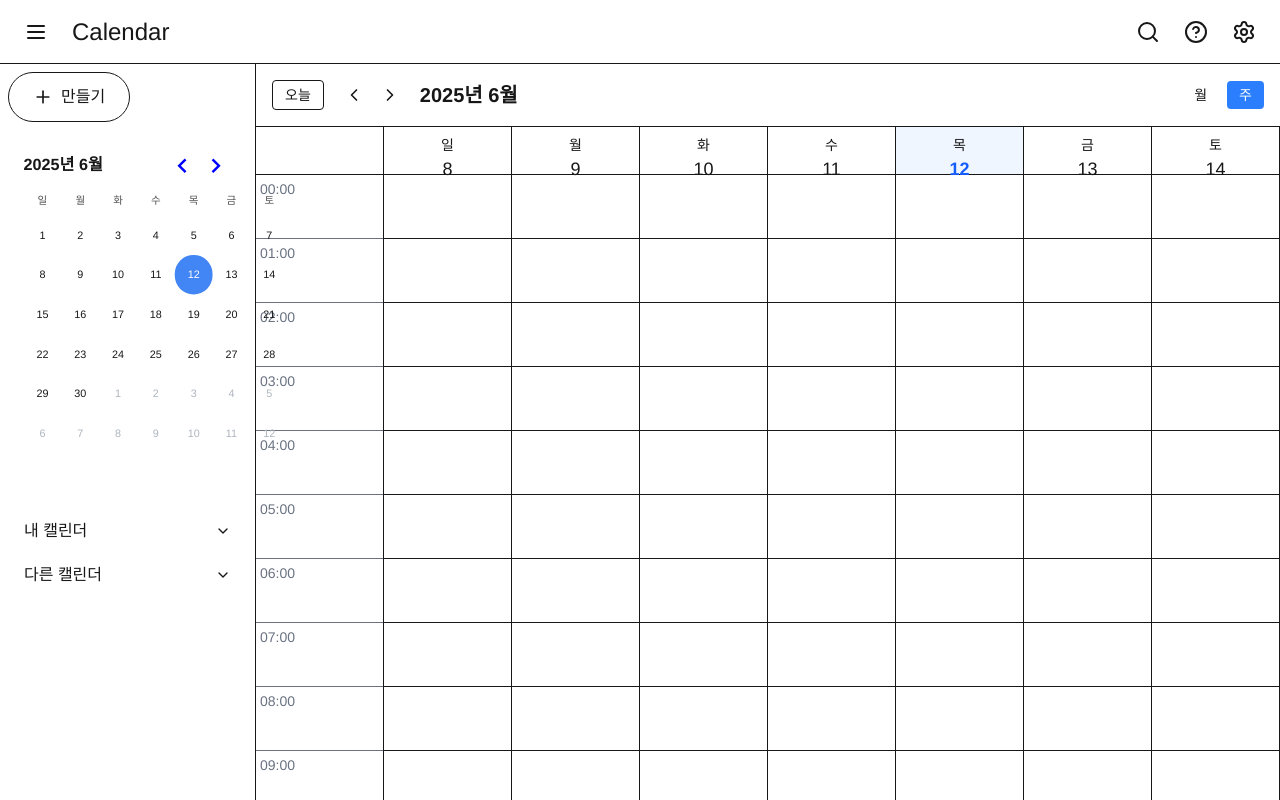
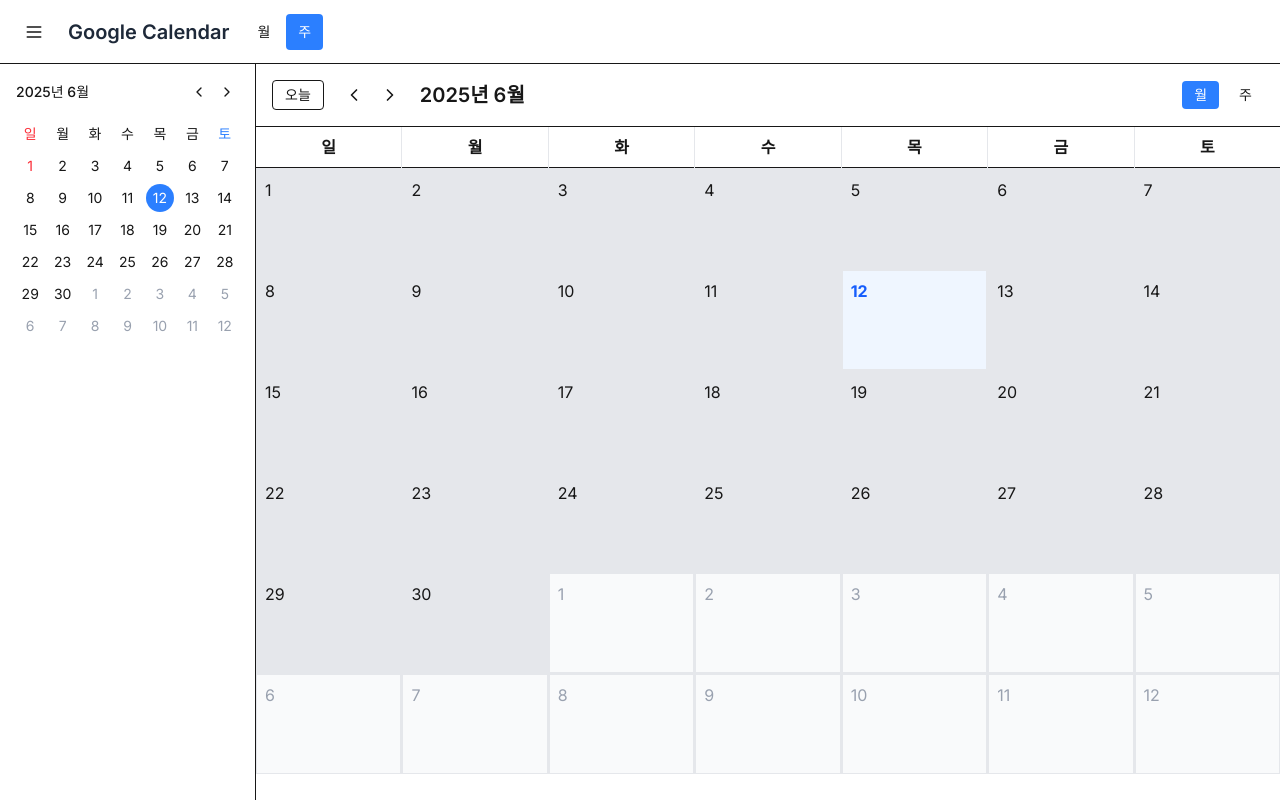
Before and after one commit to wayandway/google-calendar, a Next.js app: page /week in a window 1280 px wide. Built offline with nearby package versions, Linux system fonts and the light colour scheme.

Commit message:
style: 코드 스타일 및 import 문 정리

```diff
--- a/src/app/layout.tsx
+++ b/src/app/layout.tsx
@@ -1,14 +1,16 @@
 import React from 'react';
 
 import type { Metadata } from 'next';
+import { Inter } from 'next/font/google';
 
 import RootLayout from '@/components/layout/RootLayout';
 import './globals.css';
 
+const inter = Inter({ subsets: ['latin'] });
+
 export const metadata: Metadata = {
   title: 'Google Calendar',
-  description:
-    'Google Calendar를 사용해 회의를 공유하고 약속 일정을 잡아보세요. 비즈니스와 개인 생활에서 중요한 일을 관리할 수 있습니다.',
+  description: 'Google Calendar를 사용해 회의를 공유하고 약속 일정을 잡아보세요.',
   icons: {
     icon: '/favicon.ico',
   },
@@ -17,7 +19,7 @@ export const metadata: Metadata = {
 export default function Layout({ children }: { children: React.ReactNode }) {
   return (
     <html lang="ko" suppressHydrationWarning>
-      <body>
+      <body className={inter.className} suppressHydrationWarning>
         <RootLayout>{children}</RootLayout>
       </body>
     </html>
--- a/src/components/layout/Header.tsx
+++ b/src/components/layout/Header.tsx
@@ -1,36 +1,41 @@
 'use client';
 
-import { Menu, Search, Settings, HelpCircle } from 'lucide-react';
+import { Menu } from 'lucide-react';
+import Link from 'next/link';
+import { usePathname } from 'next/navigation';
 
-interface HeaderProps {
-  onMenuClick: () => void;
-}
+export default function Header() {
+  const pathname = usePathname();
 
-export default function Header({ onMenuClick }: HeaderProps) {
   return (
-    <header className="h-16 border-b border-neutral-gray-200 flex items-center px-4">
-      <div className="flex items-center gap-4">
-        <button
-          onClick={onMenuClick}
-          className="p-2 hover:bg-neutral-gray-100 rounded-full"
-          aria-label="메뉴 토글"
-        >
-          <Menu className="w-6 h-6 text-neutral-gray-500" />
+    <header className="h-16 border-b bg-white">
+      <div className="flex items-center h-full px-4">
+        <button type="button" className="p-2 hover:bg-gray-100 rounded-full" aria-label="메뉴">
+          <Menu className="w-5 h-5" />
         </button>
-        <h1 className="text-2xl font-medium text-brand-primary">Calendar</h1>
-      </div>
-
-      <div className="flex-1 max-w-2xl mx-4" />
-      <div className="flex items-center gap-2 ml-auto">
-        <button className="p-2 hover:bg-neutral-gray-100 rounded-full" aria-label="검색">
-          <Search className="w-6 h-6 text-neutral-gray-500" />
-        </button>
-        <button className="p-2 hover:bg-neutral-gray-100 rounded-full" aria-label="도움말">
-          <HelpCircle className="w-6 h-6 text-neutral-gray-500" />
-        </button>
-        <button className="p-2 hover:bg-neutral-gray-100 rounded-full" aria-label="설정">
-          <Settings className="w-6 h-6 text-neutral-gray-500" />
-        </button>
+        <div className="flex items-center ml-4 space-x-4">
+          <Link href="/" className="text-xl font-semibold text-gray-800 hover:text-gray-600">
+            Google Calendar
+          </Link>
+          <nav className="flex space-x-1">
+            <Link
+              href="/month"
+              className={`px-3 py-2 text-sm rounded ${
+                pathname === '/month' ? 'bg-blue-500 text-white' : 'hover:bg-gray-100'
+              }`}
+            >
+              월
+            </Link>
+            <Link
+              href="/week"
+              className={`px-3 py-2 text-sm rounded ${
+                pathname === '/week' ? 'bg-blue-500 text-white' : 'hover:bg-gray-100'
+              }`}
+            >
+              주
+            </Link>
+          </nav>
+        </div>
       </div>
     </header>
   );
--- a/src/components/layout/RootLayout.tsx
+++ b/src/components/layout/RootLayout.tsx
@@ -1,23 +1,25 @@
 'use client';
 
-import { useState } from 'react';
-import Header from './Header';
-import Sidebar from './Sidebar';
+import React from 'react';
 
-interface RootLayoutProps {
-  children: React.ReactNode;
-}
+import { Provider } from 'react-redux';
 
-export default function RootLayout({ children }: RootLayoutProps) {
-  const [isSidebarOpen, setIsSidebarOpen] = useState(true);
+import Header from '@/components/layout/Header';
+import { MiniCalendar } from '@/components/mini-calendar';
+import { store } from '@/store';
 
+export default function RootLayout({ children }: { children: React.ReactNode }) {
   return (
-    <div className="h-screen flex flex-col">
-      <Header onMenuClick={() => setIsSidebarOpen(!isSidebarOpen)} />
-      <div className="flex-1 flex overflow-hidden">
-        <Sidebar isOpen={isSidebarOpen} />
-        <main className="flex-1 overflow-auto bg-neutral-gray-100">{children}</main>
+    <Provider store={store}>
+      <div className="flex flex-col h-screen">
+        <Header />
+        <div className="flex flex-1 overflow-hidden">
+          <aside className="w-64 p-4 border-r bg-white">
+            <MiniCalendar />
+          </aside>
+          <main className="flex-1">{children}</main>
+        </div>
       </div>
-    </div>
+    </Provider>
   );
 }
--- a/src/components/layout/Sidebar.tsx
+++ /dev/null
@@ -1,51 +0,0 @@
-'use client';
-
-import { useState } from 'react';
-
-import { Plus, ChevronDown } from 'lucide-react';
-
-import { MiniCalendar } from '../mini-calendar';
-
-interface SidebarProps {
-  isOpen: boolean;
-}
-
-export default function Sidebar({ isOpen }: SidebarProps) {
-  const [selectedDate, setSelectedDate] = useState(new Date());
-
-  return (
-    <aside
-      className={`w-64 border-r border-neutral-gray-200 flex flex-col transition-all duration-300 ${
-        isOpen ? 'translate-x-0' : '-translate-x-full'
-      }`}
-    >
-      <div className="p-2">
-        <button className="flex items-center gap-2 px-6 py-3 rounded-full bg-white hover:shadow-md border border-neutral-gray-200 transition-shadow">
-          <Plus className="w-5 h-5" />
-          <span>만들기</span>
-        </button>
-      </div>
-
-      <div className="px-2 py-4">
-        <MiniCalendar selected={selectedDate} onSelect={(date) => date && setSelectedDate(date)} />
-      </div>
-
-      <nav className="flex-1 p-2">
-        <ul className="space-y-1">
-          <li>
-            <button className="w-full flex items-center justify-between px-4 py-2 rounded-full hover:bg-neutral-gray-100">
-              <span>내 캘린더</span>
-              <ChevronDown className="w-4 h-4" />
-            </button>
-          </li>
-          <li>
-            <button className="w-full flex items-center justify-between px-4 py-2 rounded-full hover:bg-neutral-gray-100">
-              <span>다른 캘린더</span>
-              <ChevronDown className="w-4 h-4" />
-            </button>
-          </li>
-        </ul>
-      </nav>
-    </aside>
-  );
-}
--- a/src/components/main-calendar/MainCalendar.tsx
+++ b/src/components/main-calendar/MainCalendar.tsx
@@ -1,68 +1,65 @@
-import React, { useState } from 'react';
+'use client';
+
+import React from 'react';
+
+import { useDispatch, useSelector } from 'react-redux';
 
 import CalendarHeader from './CalendarHeader';
 import MonthView from './MonthView';
 import WeekView from './WeekView';
 
-import { CalendarView, MainCalendarProps, CalendarEvent } from '@/types/calendar';
+import { RootState } from '@/store';
+import {
+  setView,
+  setSelectedDate,
+  moveToPrevMonth,
+  moveToNextMonth,
+  moveToToday,
+} from '@/store/features/calendarSlice';
+import { CalendarView, MainCalendarProps } from '@/types/calendar';
 
 export default function MainCalendar({
   events = [],
-  onEventClick,
+  onEventClick = () => {},
   onDateClick,
   defaultView = 'month',
 }: MainCalendarProps) {
-  const [currentDate, setCurrentDate] = useState(new Date());
-  const [view, setView] = useState<CalendarView>(defaultView);
+  const dispatch = useDispatch();
+  const { view, currentDate } = useSelector((state: RootState) => state.calendar);
 
-  const handlePrevMonth = () => {
-    setCurrentDate((prev) => {
-      const newDate = new Date(prev);
-      newDate.setMonth(prev.getMonth() - 1);
-      return newDate;
-    });
+  const handleViewChange = (newView: CalendarView) => {
+    dispatch(setView(newView));
   };
 
-  const handleNextMonth = () => {
-    setCurrentDate((prev) => {
-      const newDate = new Date(prev);
-      newDate.setMonth(prev.getMonth() + 1);
-      return newDate;
-    });
-  };
-
-  const handleToday = () => {
-    setCurrentDate(new Date());
-  };
-
-  const handleViewChange = (newView: CalendarView) => {
-    setView(newView);
+  const handleDateClick = (date: Date) => {
+    dispatch(setSelectedDate(date.toISOString()));
+    onDateClick?.(date);
   };
 
   return (
     <div className="flex flex-col h-full">
       <CalendarHeader
-        currentDate={currentDate}
+        currentDate={new Date(currentDate)}
         view={view}
-        onPrevMonth={handlePrevMonth}
-        onNextMonth={handleNextMonth}
-        onToday={handleToday}
+        onPrevMonth={() => dispatch(moveToPrevMonth())}
+        onNextMonth={() => dispatch(moveToNextMonth())}
+        onToday={() => dispatch(moveToToday())}
         onViewChange={handleViewChange}
       />
       <div className="flex-1 overflow-auto">
         {view === 'month' ? (
           <MonthView
-            currentDate={currentDate}
+            currentDate={new Date(currentDate)}
             events={events}
             onEventClick={onEventClick}
-            onDateClick={onDateClick}
+            onDateClick={handleDateClick}
           />
         ) : (
           <WeekView
-            currentDate={currentDate}
+            currentDate={new Date(currentDate)}
             events={events}
             onEventClick={onEventClick}
-            onDateClick={onDateClick}
+            onDateClick={handleDateClick}
           />
         )}
       </div>
--- a/src/components/mini-calendar/CalendarCaption.tsx
+++ b/src/components/mini-calendar/CalendarCaption.tsx
@@ -1,65 +1,33 @@
+'use client';
+
+import { format } from 'date-fns';
+import { ko } from 'date-fns/locale';
 import React from 'react';
 
+import { ChevronLeft, ChevronRight } from 'lucide-react';
+
 interface CalendarCaptionProps {
-  displayMonth: Date;
-  onPreviousMonth: () => void;
+  currentDate: Date;
+  onPrevMonth: () => void;
   onNextMonth: () => void;
 }
 
 export default function CalendarCaption({
-  displayMonth,
-  onPreviousMonth,
+  currentDate,
+  onPrevMonth,
   onNextMonth,
-}: CalendarCaptionProps): React.ReactElement {
+}: CalendarCaptionProps) {
   return (
-    <div className="flex items-center justify-between px-2 py-1 mb-2">
-      <button
-        type="button"
-        onClick={onPreviousMonth}
-        className="relative rounded-full p-1 cursor-pointer hover:bg-neutral-gray-200/80 transition-colors"
-        aria-label="이전 달"
-      >
-        <svg
-          width="20"
-          height="20"
-          fill="none"
-          viewBox="0 0 24 24"
-          className="text-neutral-gray-600"
-        >
-          <path
-            stroke="currentColor"
-            strokeWidth="2"
-            strokeLinecap="round"
-            strokeLinejoin="round"
-            d="M15 19l-7-7 7-7"
-          />
-        </svg>
-      </button>
-      <span className="font-semibold text-base">
-        {displayMonth.getFullYear()} {displayMonth.getMonth() + 1}월
-      </span>
-      <button
-        type="button"
-        onClick={onNextMonth}
-        className="relative rounded-full p-1 cursor-pointer hover:bg-neutral-gray-200/80 transition-colors"
-        aria-label="다음 달"
-      >
-        <svg
-          width="20"
-          height="20"
-          fill="none"
-          viewBox="0 0 24 24"
-          className="text-neutral-gray-600"
-        >
-          <path
-            stroke="currentColor"
-            strokeWidth="2"
-            strokeLinecap="round"
-            strokeLinejoin="round"
-            d="M9 5l7 7-7 7"
-          />
-        </svg>
-      </button>
+    <div className="flex items-center justify-between mb-4">
+      <div className="text-sm font-medium">{format(currentDate, 'yyyy년 M월', { locale: ko })}</div>
+      <div className="flex items-center gap-1">
+        <button onClick={onPrevMonth} className="p-1 hover:bg-gray-100 rounded" type="button">
+          <ChevronLeft className="w-4 h-4" />
+        </button>
+        <button onClick={onNextMonth} className="p-1 hover:bg-gray-100 rounded" type="button">
+          <ChevronRight className="w-4 h-4" />
+        </button>
+      </div>
     </div>
   );
 }
--- a/src/components/mini-calendar/MiniCalendar.tsx
+++ b/src/components/mini-calendar/MiniCalendar.tsx
@@ -1,86 +1,142 @@
-import { ko } from 'date-fns/locale';
+'use client';
+
+import { getDaysInMonth, startOfMonth, getDay, addMonths, subMonths, setDate } from 'date-fns';
 import React from 'react';
 
-import { DayPicker } from 'react-day-picker';
+import { useDispatch, useSelector } from 'react-redux';
 
-import 'react-day-picker/dist/style.css';
 import CalendarCaption from './CalendarCaption';
 
-interface MiniCalendarProps {
-  selected: Date;
-  onSelect: (date: Date) => void;
-}
+import { RootState } from '@/store';
+import { setSelectedDate, moveToPrevMonth, moveToNextMonth } from '@/store/features/calendarSlice';
 
-export default function MiniCalendar({ selected, onSelect }: MiniCalendarProps) {
-  const [month, setMonth] = React.useState<Date>(selected);
+export default function MiniCalendar() {
+  const dispatch = useDispatch();
+  const { currentDate, selectedDate } = useSelector((state: RootState) => state.calendar);
 
-  const handleSelect = (date: Date | undefined) => {
-    if (date) {
-      onSelect(date);
-      setMonth(date);
+  const date = new Date(currentDate);
+  const selected = new Date(selectedDate);
+  const daysInMonth = getDaysInMonth(date);
+  const firstDayOfMonth = getDay(startOfMonth(date));
+  const weekdays = ['일', '월', '화', '수', '목', '금', '토'];
+
+  // 이전 달의 날짜들
+  const prevMonth = subMonths(date, 1);
+  const prevMonthDays = getDaysInMonth(prevMonth);
+  const prevMonthDates = Array.from({ length: firstDayOfMonth }, (_, i) => ({
+    day: prevMonthDays - firstDayOfMonth + i + 1,
+    isCurrentMonth: false,
+    isPrevMonth: true,
+  }));
+
+  // 현재 달의 날짜들
+  const currentMonthDays = Array.from({ length: daysInMonth }, (_, i) => ({
+    day: i + 1,
+    isCurrentMonth: true,
+    isPrevMonth: false,
+  }));
+
+  // 다음 달의 날짜들
+  const nextMonth = addMonths(date, 1);
+  const remainingDays = 42 - (firstDayOfMonth + daysInMonth); // 6주 * 7일 = 42
+  const nextMonthDays = Array.from({ length: remainingDays }, (_, i) => ({
+    day: i + 1,
+    isCurrentMonth: false,
+    isPrevMonth: false,
+  }));
+
+  const allDays = [...prevMonthDates, ...currentMonthDays, ...nextMonthDays];
+
+  const handleDateClick = (day: number, isCurrentMonth: boolean, isPrevMonth: boolean) => {
+    let targetDate: Date;
+    if (isCurrentMonth) {
+      targetDate = setDate(date, day);
+    } else if (isPrevMonth) {
+      targetDate = setDate(prevMonth, day);
+      dispatch(moveToPrevMonth());
+    } else {
+      targetDate = setDate(nextMonth, day);
+      dispatch(moveToNextMonth());
     }
+    dispatch(setSelectedDate(targetDate.toISOString()));
   };
 
-  const handlePreviousMonth = () => {
-    const newMonth = new Date(month);
-    newMonth.setMonth(newMonth.getMonth() - 1);
-    setMonth(newMonth);
+  const isToday = (day: number, isCurrentMonth: boolean, isPrevMonth: boolean) => {
+    const today = new Date();
+    let targetDate: Date;
+    if (isCurrentMonth) {
+      targetDate = new Date(date.getFullYear(), date.getMonth(), day);
+    } else if (isPrevMonth) {
+      targetDate = new Date(prevMonth.getFullYear(), prevMonth.getMonth(), day);
+    } else {
+      targetDate = new Date(nextMonth.getFullYear(), nextMonth.getMonth(), day);
+    }
+    return (
+      day === today.getDate() &&
+      targetDate.getMonth() === today.getMonth() &&
+      targetDate.getFullYear() === today.getFullYear()
+    );
   };
 
-  const handleNextMonth = () => {
-    const newMonth = new Date(month);
-    newMonth.setMonth(newMonth.getMonth() + 1);
-    setMonth(newMonth);
+  const isSelected = (day: number, isCurrentMonth: boolean, isPrevMonth: boolean) => {
+    let targetDate: Date;
+    if (isCurrentMonth) {
+      targetDate = new Date(date.getFullYear(), date.getMonth(), day);
+    } else if (isPrevMonth) {
+      targetDate = new Date(prevMonth.getFullYear(), prevMonth.getMonth(), day);
+    } else {
+      targetDate = new Date(nextMonth.getFullYear(), nextMonth.getMonth(), day);
+    }
+    return (
+      day === selected.getDate() &&
+      targetDate.getMonth() === selected.getMonth() &&
+      targetDate.getFullYear() === selected.getFullYear()
+    );
   };
 
   return (
-    <div className="w-full px-1 scale-90 origin-top">
-      <DayPicker
-        mode="single"
-        selected={selected}
-        month={month}
-        onMonthChange={setMonth}
-        onSelect={handleSelect}
-        showOutsideDays
-        fixedWeeks
-        locale={ko}
-        className="text-sm [&_.rdp-cell]:p-0 [&_.rdp-day]:h-5 [&_.rdp-day]:w-5 [&_.rdp-day]:text-xs [&_.rdp-nav]:hidden [&_.rdp-caption]:mb-0.5 [&_.rdp-head_cell]:text-xs [&_.rdp-head_cell]:text-neutral-gray-500 [&_.rdp-head_cell]:font-normal [&_.rdp-table]:w-full [&_.rdp-month]:w-full [&_.rdp-months]:w-full [&_.rdp-months]:flex [&_.rdp-months]:justify-center [&_.rdp-month]:w-[calc(100%-0.5rem)] [&_.rdp-caption]:px-0 [&_.rdp-caption]:w-[calc(100%-0.5rem)] [&_.rdp-day]:cursor-pointer [&_.rdp-day]:hover:bg-neutral-gray-200/80 [&_.rdp-day]:transition-colors"
-        components={{
-          Caption: ({ displayMonth }: { displayMonth: Date }) => (
-            <CalendarCaption
-              displayMonth={displayMonth}
-              onPreviousMonth={handlePreviousMonth}
-              onNextMonth={handleNextMonth}
-            />
-          ),
-        }}
-        modifiers={{
-          today: new Date(),
-        }}
-        modifiersClassNames={{
-          selected: 'bg-brand-primary text-white rounded-full hover:bg-brand-primary/90',
-          today: 'bg-brand-primary text-white rounded-full hover:bg-brand-primary/90',
-          outside: 'text-neutral-gray-400',
-          day: 'rounded-full text-neutral-gray-800 flex items-center justify-center',
-        }}
-        modifiersStyles={{
-          selected: {
-            background: '#4285f4',
-            color: '#fff',
-          },
-          today: {
-            background: '#4285f4',
-            color: '#fff',
-          },
-          outside: {
-            color: '#adb5bd',
-          },
-        }}
-        formatters={{
-          formatWeekdayName: (day) => ['일', '월', '화', '수', '목', '금', '토'][day.getDay()],
-          formatCaption: (date) => `${date.getFullYear()}년 ${date.getMonth() + 1}월`,
-        }}
+    <div className="w-full">
+      <CalendarCaption
+        currentDate={date}
+        onPrevMonth={() => dispatch(moveToPrevMonth())}
+        onNextMonth={() => dispatch(moveToNextMonth())}
       />
+      <div className="grid grid-cols-7 gap-1 text-center text-sm">
+        {weekdays.map((day) => (
+          <div
+            key={day}
+            className={`py-1 ${
+              day === '일' ? 'text-red-500' : day === '토' ? 'text-blue-500' : ''
+            }`}
+          >
+            {day}
+          </div>
+        ))}
+        {allDays.map(({ day, isCurrentMonth, isPrevMonth }) => (
+          <button
+            key={`${isPrevMonth ? 'prev' : isCurrentMonth ? 'current' : 'next'}-${day}`}
+            type="button"
+            onClick={() => handleDateClick(day, isCurrentMonth, isPrevMonth)}
+            className={`py-1 rounded-full hover:bg-gray-100 ${
+              isToday(day, isCurrentMonth, isPrevMonth)
+                ? 'bg-blue-500 text-white hover:bg-blue-600'
+                : isSelected(day, isCurrentMonth, isPrevMonth)
+                  ? 'bg-blue-100 text-blue-600 hover:bg-blue-200'
+                  : !isCurrentMonth
+                    ? 'text-gray-400'
+                    : ''
+            } ${
+              day === 1 && firstDayOfMonth === 0 && isCurrentMonth
+                ? 'text-red-500'
+                : day === 1 && firstDayOfMonth === 6 && isCurrentMonth
+                  ? 'text-blue-500'
+                  : ''
+            }`}
+          >
+            {day}
+          </button>
+        ))}
+      </div>
     </div>
   );
 }
--- a/src/store/features/calendarSlice.ts
+++ b/src/store/features/calendarSlice.ts
@@ -1,31 +1,52 @@
-import { format } from 'date-fns';
-
 import { createSlice, PayloadAction } from '@reduxjs/toolkit';
 
-import { CalendarState, CalendarView } from '@/types/calendar';
+import { CalendarView } from '@/types/calendar';
 
+interface CalendarState {
+  currentDate: string;
+  selectedDate: string;
+  view: CalendarView;
+}
+
+const today = new Date();
 const initialState: CalendarState = {
-  currentDate: new Date(),
+  currentDate: today.toISOString(),
+  selectedDate: today.toISOString(),
   view: 'month',
-  selectedDate: null,
 };
 
 const calendarSlice = createSlice({
   name: 'calendar',
   initialState,
   reducers: {
-    setCurrentDate: (state, action: PayloadAction<Date>) => {
-      state.currentDate = action.payload;
-    },
-    setView: (state, action: PayloadAction<CalendarView>) => {
+    setView(state, action: PayloadAction<CalendarView>) {
       state.view = action.payload;
     },
-    setSelectedDate: (state, action: PayloadAction<Date | null>) => {
+    setSelectedDate(state, action: PayloadAction<string>) {
       state.selectedDate = action.payload;
+    },
+    moveToPrevMonth(state) {
+      const currentDate = new Date(state.currentDate);
+      currentDate.setMonth(currentDate.getMonth() - 1);
+      state.currentDate = currentDate.toISOString();
+    },
+    moveToNextMonth(state) {
+      const currentDate = new Date(state.currentDate);
+      currentDate.setMonth(currentDate.getMonth() + 1);
+      state.currentDate = currentDate.toISOString();
+    },
+    moveToToday() {
+      const today = new Date();
+      return {
+        ...initialState,
+        currentDate: today.toISOString(),
+        selectedDate: today.toISOString(),
+      };
     },
   },
 });
 
-export const { setCurrentDate, setView, setSelectedDate } = calendarSlice.actions;
+export const { setView, setSelectedDate, moveToPrevMonth, moveToNextMonth, moveToToday } =
+  calendarSlice.actions;
 
 export default calendarSlice.reducer;
```
